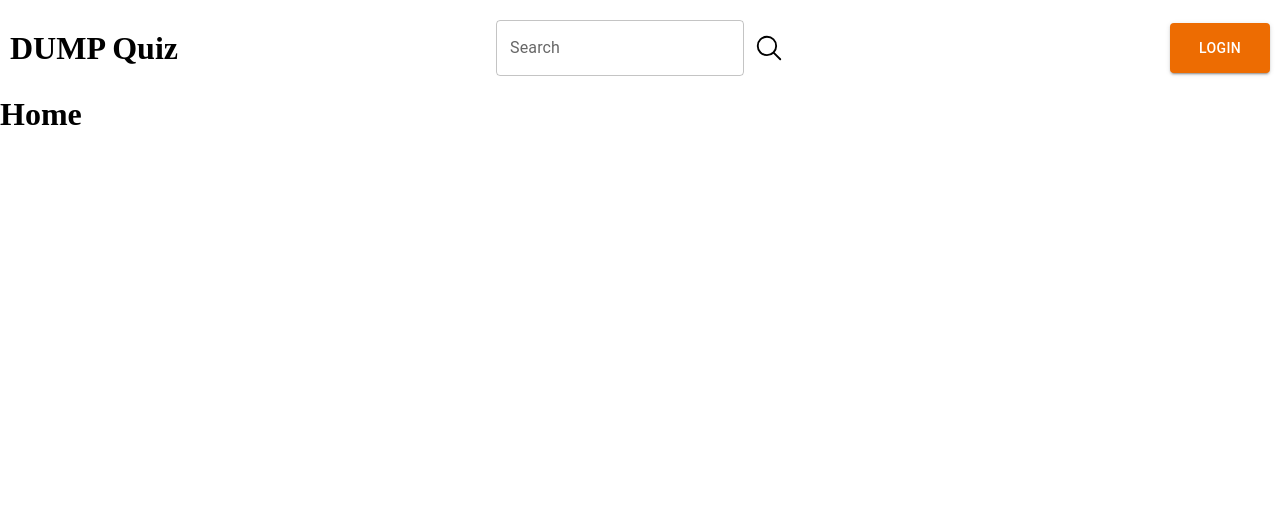
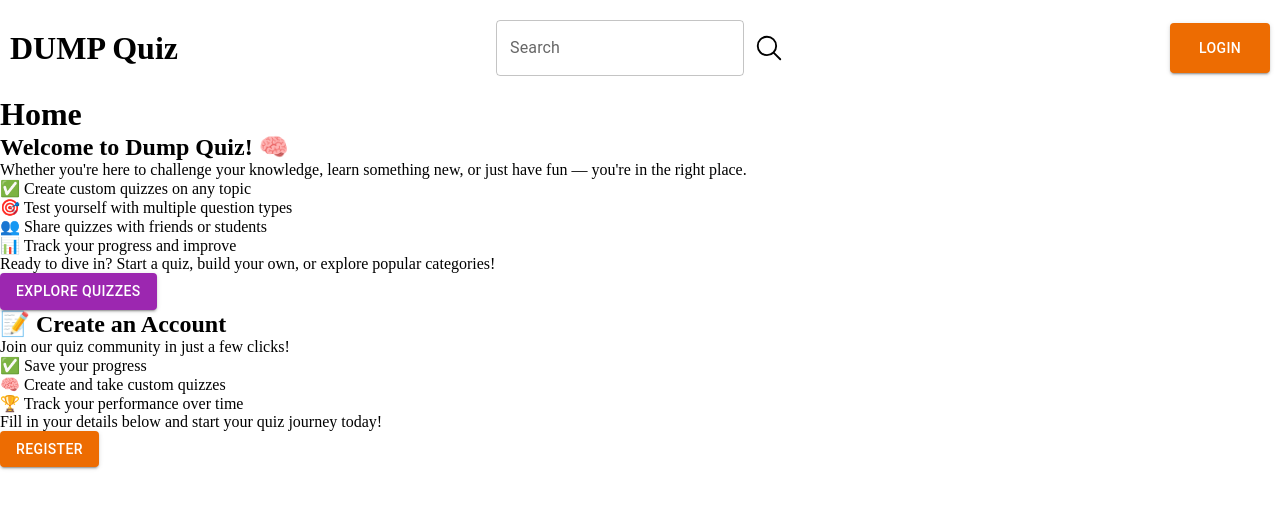
Before and after one commit to LLeski00/Internship-Quiz, a React (Vite) app in the folder frontend/: page / in a window 1280 px wide. Shown: the top 508 px of the page. Built offline with nearby package versions, Linux system fonts and the light colour scheme; no server answers.

Commit message:
Add home page

```diff
--- a/frontend/src/pages/HomePage/HomePage.tsx
+++ b/frontend/src/pages/HomePage/HomePage.tsx
@@ -1,7 +1,103 @@
+import { routes } from "@/constants/routes";
+import { isAdmin, isTokenValid } from "@/utils";
+import { Button } from "@mui/material";
+import { useNavigate } from "react-router-dom";
+
 const HomePage = () => {
+    const navigate = useNavigate();
+    const isLoggedIn = isTokenValid();
+
     return (
         <div>
             <h1>Home</h1>
+            <article>
+                <h1>Welcome to Dump Quiz! 🧠</h1>{" "}
+                <p>
+                    Whether you're here to challenge your knowledge, learn
+                    something new, or just have fun — you're in the right place.{" "}
+                    <br />✅ Create custom quizzes on any topic
+                    <br />
+                    🎯 Test yourself with multiple question types <br />
+                    👥 Share quizzes with friends or students <br />
+                    📊 Track your progress and improve <br />
+                    Ready to dive in? Start a quiz, build your own, or explore
+                    popular categories!
+                </p>
+            </article>
+            <Button
+                variant="contained"
+                color="secondary"
+                onClick={() => navigate(routes.QUIZZES.path)}
+            >
+                Explore quizzes
+            </Button>
+            {isAdmin() && (
+                <>
+                    <article>
+                        <h2>🛠️ Create Your Own Quiz</h2>
+                        <p>
+                            Build engaging quizzes in just a few steps: <br />
+                            ✏️ Add a title and choose a category <br />❓ Create
+                            questions using multiple choice, true/false, or
+                            fill-in-the-blank formats <br />✅ Mark correct
+                            answers and add as many questions as you like <br />
+                            🚀 Save and share your quiz with others instantly
+                            Whether you're a teacher, student, or just love
+                            making quizzes — the power is in your hands. <br />
+                            Get started now and make your quiz unique!
+                        </p>
+                    </article>
+                    <Button
+                        variant="contained"
+                        color="error"
+                        onClick={() => navigate(routes.QUIZ_CREATION.path)}
+                    >
+                        Create a quiz
+                    </Button>
+                    <article>
+                        <h2>Add A New Category</h2>
+                        <p>
+                            To organize your content effectively, please enter
+                            the details for the new category you wish to create:
+                            <br />
+                            📛 Category Name: Choose a clear and descriptive
+                            name that reflects the category's purpose. <br />
+                            Once you've filled in the necessary details, click
+                            ✨ Create Category to finalize the process.
+                        </p>
+                    </article>
+                    <Button
+                        variant="contained"
+                        color="info"
+                        onClick={() => navigate(routes.CATEGORY_CREATION.path)}
+                    >
+                        Add a new category
+                    </Button>
+                </>
+            )}
+            {!isLoggedIn && (
+                <>
+                    <article>
+                        <h2>📝 Create an Account</h2>
+                        <p>
+                            Join our quiz community in just a few clicks! <br />
+                            ✅ Save your progress <br />
+                            🧠 Create and take custom quizzes
+                            <br />
+                            🏆 Track your performance over time <br />
+                            Fill in your details below and start your quiz
+                            journey today!
+                        </p>
+                    </article>
+                    <Button
+                        variant="contained"
+                        color="warning"
+                        onClick={() => navigate(routes.REGISTER.path)}
+                    >
+                        Register
+                    </Button>
+                </>
+            )}
         </div>
     );
 };
--- a/frontend/src/pages/QuizCreationPage/QuizCreationPage.tsx
+++ b/frontend/src/pages/QuizCreationPage/QuizCreationPage.tsx
@@ -67,7 +67,13 @@ const QuizCreationPage = () => {
         }
 
         const res = await createQuiz(newQuiz, localStorage.getItem("jwt"));
-        console.log(res);
+
+        if (!res) {
+            setErrorMessage("Something went wrong with creating the quiz");
+            return;
+        }
+
+        navigate(routes.QUIZZES.path);
     }
 
     return (
```
